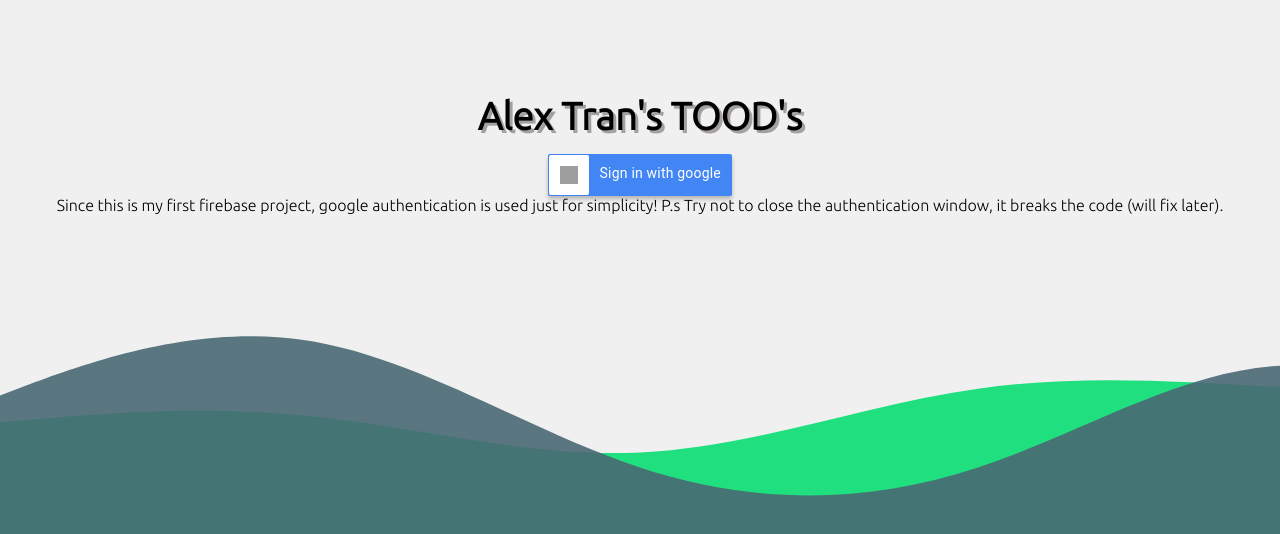
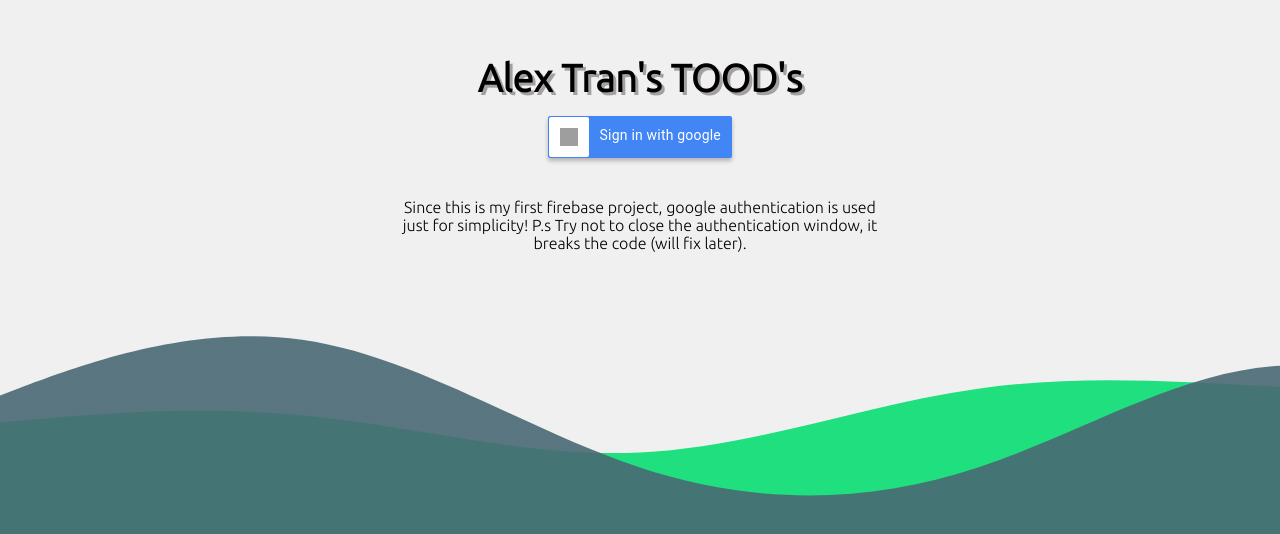
Before and after one commit to alexalextran/Todo_App_Firebase, a React (Create React App) app: page / in a window 1280 px wide. Shown: the part 246-780 px from the top of the page. Built offline with nearby package versions, Linux system fonts and the light colour scheme; no server answers; the database is empty; grey boxes are pictures that could not be loaded.

Commit message:
changed a bunch of css styles and changed all the dates to dd/mm/yyyy format

```diff
--- a/src/App.css
+++ b/src/App.css
@@ -726,6 +726,12 @@
   color: white;
 }
 
+.text {
+  margin-top: 40px;
+  text-align: center;
+  width: 500px;
+}
+
 @media (max-width: 900px) {
   .small {
     display: -webkit-box;
--- a/src/App.scss
+++ b/src/App.scss
@@ -545,6 +545,12 @@
 color: white;
 }
 
+.text{
+  margin-top: 40px;
+  text-align: center;
+  width: 500px;
+}
+
 
 @media (max-width: 900px) {
   .small{display: flex;}
--- a/src/components/AddNewTodo.js
+++ b/src/components/AddNewTodo.js
@@ -30,7 +30,7 @@
                 .add(
                     {
                         text : text,
-                        date : moment(day).format('MM/DD/YYYY'),
+                        date : moment(day).format('DD/MM/YYYY'),
                         day : moment(day).format('d'),
                         time : moment(time).format('hh:mm A'),
                         checked : false,
--- a/src/components/EditTodo.js
+++ b/src/components/EditTodo.js
@@ -17,7 +17,7 @@
     useEffect(() => {
         if(todo){
             setText(todo.text)
-            setDay(moment(todo.date, 'MM/DD/YYYY'))
+            setDay(moment(todo.date, 'DD/MM/YYYY'))
             setTime(moment(todo.time, 'hh:mm A'))
             setTodoProject(todo.projectName)
         }
@@ -31,7 +31,7 @@
                 .doc(todo.id)
                 .update({
                     text,
-                    date : moment(day).format('MM/DD/YYYY'),
+                    date : moment(day).format('DD/MM/YYYY'),
                     day : moment(day).format('d'),
                     time : moment(time).format('hh:mm A'),
                     projectName : todoProject
--- a/src/components/Todo.js
+++ b/src/components/Todo.js
@@ -31,11 +31,11 @@
     }
 
     const repeatNextDay = todo => {
-        const nextDayDate = moment(todo.date, 'MM/DD/YYYY').add(1, 'days')
+        const nextDayDate = moment(todo.date, 'DD/MM/YYYY').add(1, 'days')
 
         const repeatedTodo = {
             ...todo,
-            date : nextDayDate.format('MM/DD/YYYY'),
+            date : nextDayDate.format('DD/MM/YYYY'),
             day : nextDayDate.format('d'),
             checked : false
         }
@@ -96,7 +96,7 @@
                     onClick={ () => setSelectedTodo(todo)}
                 >
                     <p style={{color : todo.checked ? '#bebebe' : '#000000'}}>{todo.text}</p>
-                    <span>{todo.time} - {todo.projectName}</span>
+                    <span>{todo.time} - {todo.projectName} - {todo.date}</span>
                     <div className={`line ${todo.checked ? 'line-through' : ''}`}></div>
                 </div>
                 <div
--- a/src/hooks/index.js
+++ b/src/hooks/index.js
@@ -39,14 +39,14 @@
 
     useEffect( () => {
         let data;
-        const todayDateFormated = moment().format('MM/DD/YYYY')
+        const todayDateFormated = moment().format('DD/MM/YYYY')
 
         if(selectedProject === 'today'){
             data = todos.filter(todo => todo.date === todayDateFormated)
         }else if(selectedProject === 'next 7 days'){
             data = todos.filter(todo => {
-                const todoDate = moment(todo.date, 'MM/DD/YYYY')
-                const todayDate = moment(todayDateFormated, 'MM/DD/YYYY')
+                const todoDate = moment(todo.date, 'DD/MM/YYYY')
+                const todayDate = moment(todayDateFormated, 'DD/MM/YYYY')
 
                 const diffDays = todoDate.diff(todayDate, 'days')
 
```
Also changed, not shown: 1 other file (tests, documents, lock files or other folders).
